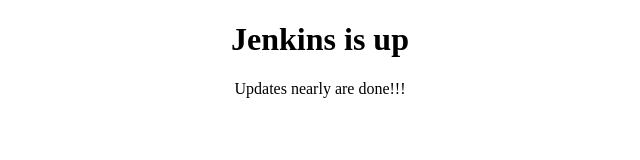
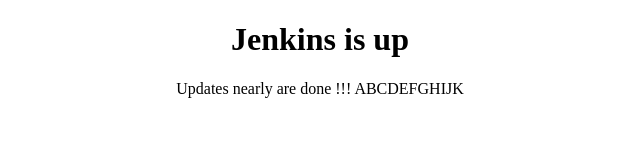
Before and after one commit to pgdai08/acts-lms, a plain HTML site: page index.html in a window 1280 px wide. Shown: the whole page, without its empty margins (320-960 px from the left). Drawn offline with Linux system fonts and the light colour scheme.

Commit message:
Update index.html

```diff
--- a/index.html
+++ b/index.html
@@ -8,7 +8,8 @@
 <body>
     <center>
         <h1>Jenkins is up</h1>
-	Updates nearly are done!!!
+	Updates nearly are done !!!
+	ABCDEFGHIJK
     </center>
 </body>
 </html>
```
